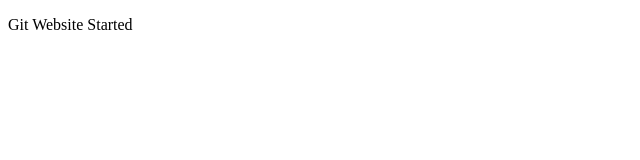
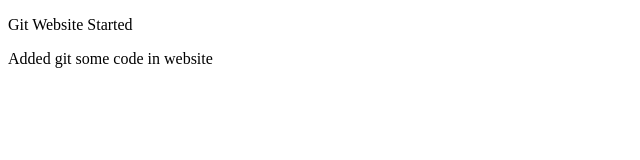
Before and after one commit to BharathKumarReddy0410/GitLearning, a plain HTML site: page index.html in a window 1280 px wide. Shown: the whole page, without its empty margins (0-640 px from the left). Drawn offline with Linux system fonts and the light colour scheme.

Commit message:
updated index.html

```diff
--- a/index.html
+++ b/index.html
@@ -7,5 +7,6 @@
 </head>
 <body>
     <p>Git Website Started</p>
+    <p> Added git some code in website</p>
 </body>
 </html>
```
